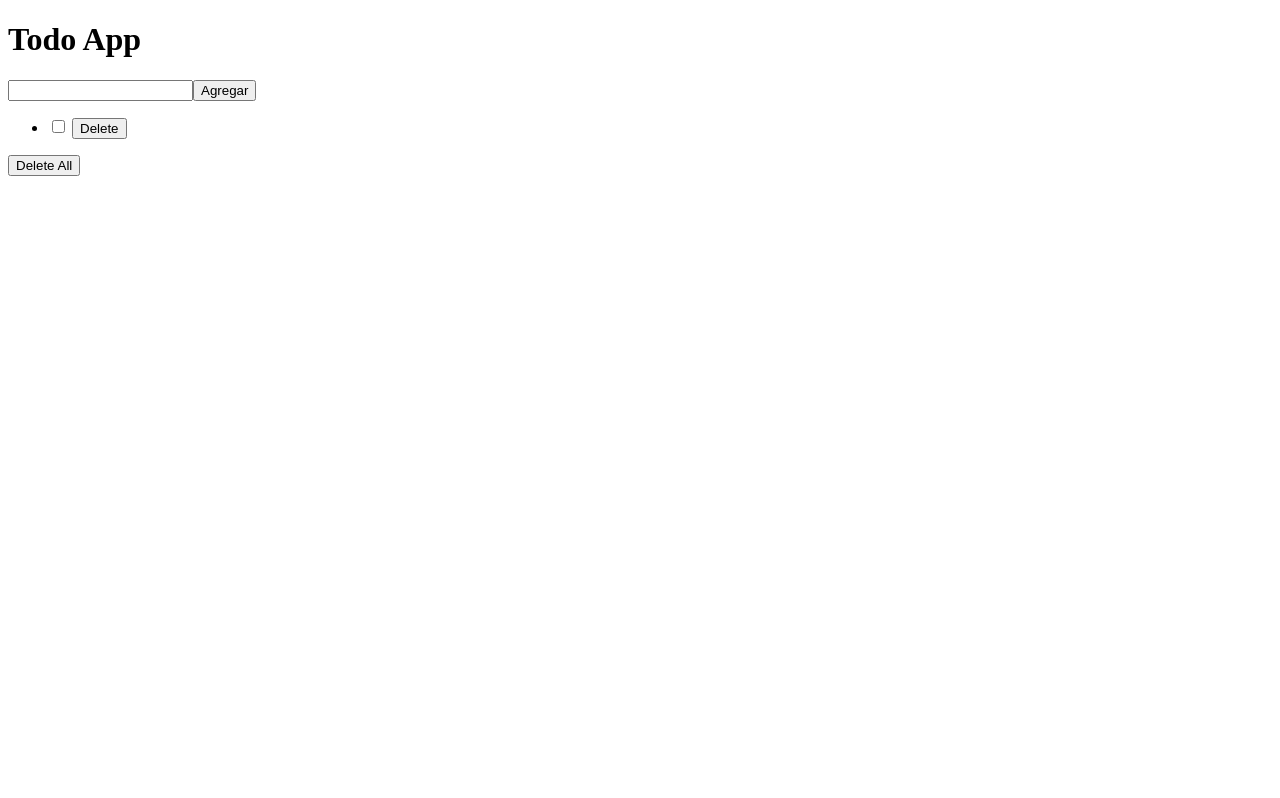
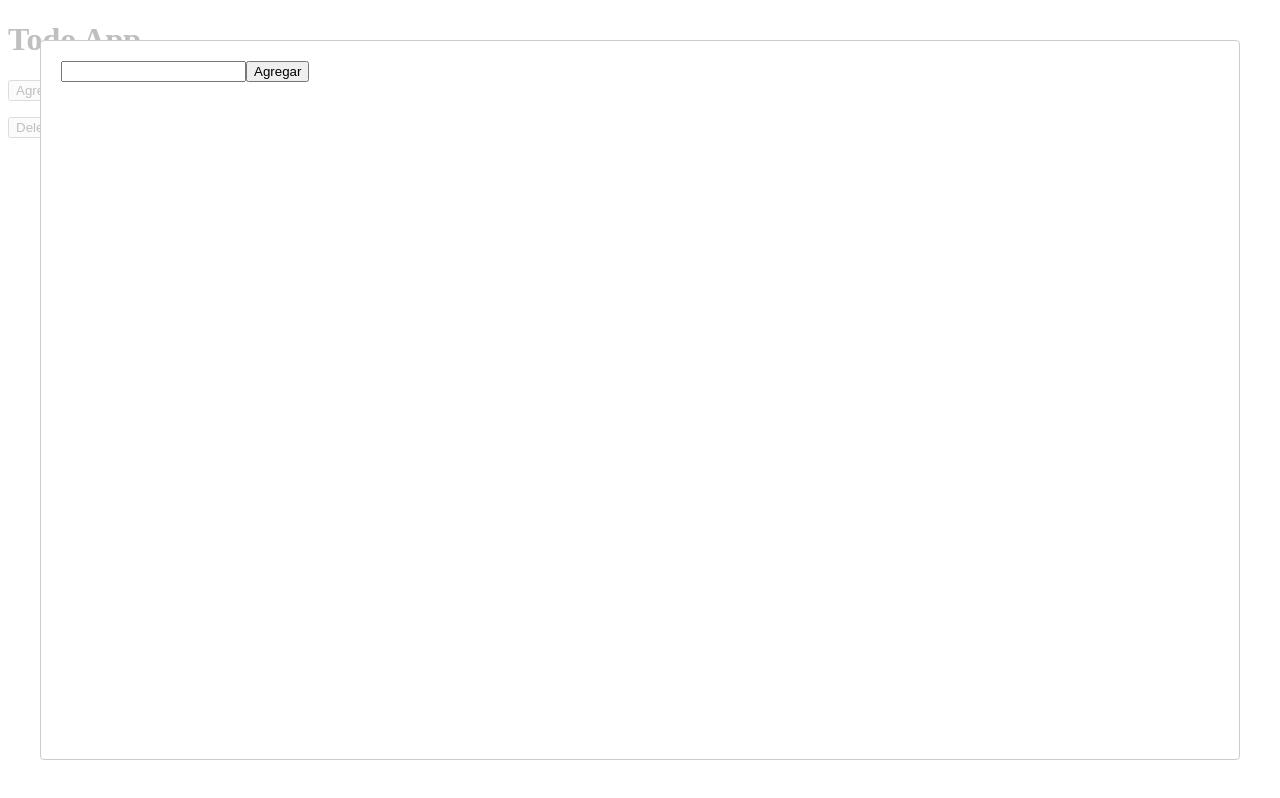
Before and after one commit to judibec/my-react-task-list, a React (Vite) app: page / in a window 1280 px wide. Both pictures are taken after a click on the button "Agregar". Built offline with nearby package versions, Linux system fonts and the light colour scheme.

Commit message:
project -4

```diff
--- a/package.json
+++ b/package.json
@@ -10,7 +10,8 @@
   },
   "dependencies": {
     "react": "^18.2.0",
-    "react-dom": "^18.2.0"
+    "react-dom": "^18.2.0",
+    "react-modal": "^3.16.1"
   },
   "devDependencies": {
     "@types/react": "^18.0.27",
--- a/src/App.jsx
+++ b/src/App.jsx
@@ -2,11 +2,13 @@ import Header from "./components/Header"
 import { TaskList } from "./components/TaskList";
 import React, {useState, useEffect} from "react";
 import { useCreateTask } from "./hooks/useTaskLists";
+import Modal from "react-modal";
 
 
 function App() {
   const [items, addItems, deleteItem, deleteAll] = useCreateTask([]);
   const [value, setValue] = useState('');
+  const [isOpen, setIsOpen] = useState(false);
 
   function handleChange(event) {
     setValue(event.target.value);
@@ -16,6 +18,7 @@ function App() {
     event.preventDefault();
     addItems(value)
     setValue("")
+    handleCloseModal();
     // let tasks = [...items]
     // if(!tasks.includes(value)){
     //   tasks = [...tasks,{ name: value}]
@@ -42,13 +45,25 @@ function App() {
     deleteItem(itemToDelete)
   }
 
+  const handleOpenModal = () => {
+    setIsOpen(true);
+  };
+
+  const handleCloseModal = () => {
+    setIsOpen(false);
+  };
+
   return(
     <div className="App">
       <Header />
+      <button onClick={handleOpenModal}>Agregar</button>
+      <Modal isOpen={isOpen} onRequestClose={handleCloseModal}>
       <form onSubmit={handleSubmit}>
         <input type= "text" value = {value} onChange={handleChange}></input>
         <button type="submit">Agregar</button>
-      </form>
+        </form>
+      </Modal>
+
       <TaskList list={items} onDeleteTask={handleDeleteItem}/>
       <button onClick={handleDeleteAll}>Delete All</button>
     </div>
```
Also changed, not shown: 1 other file (tests, documents, lock files or other folders).
